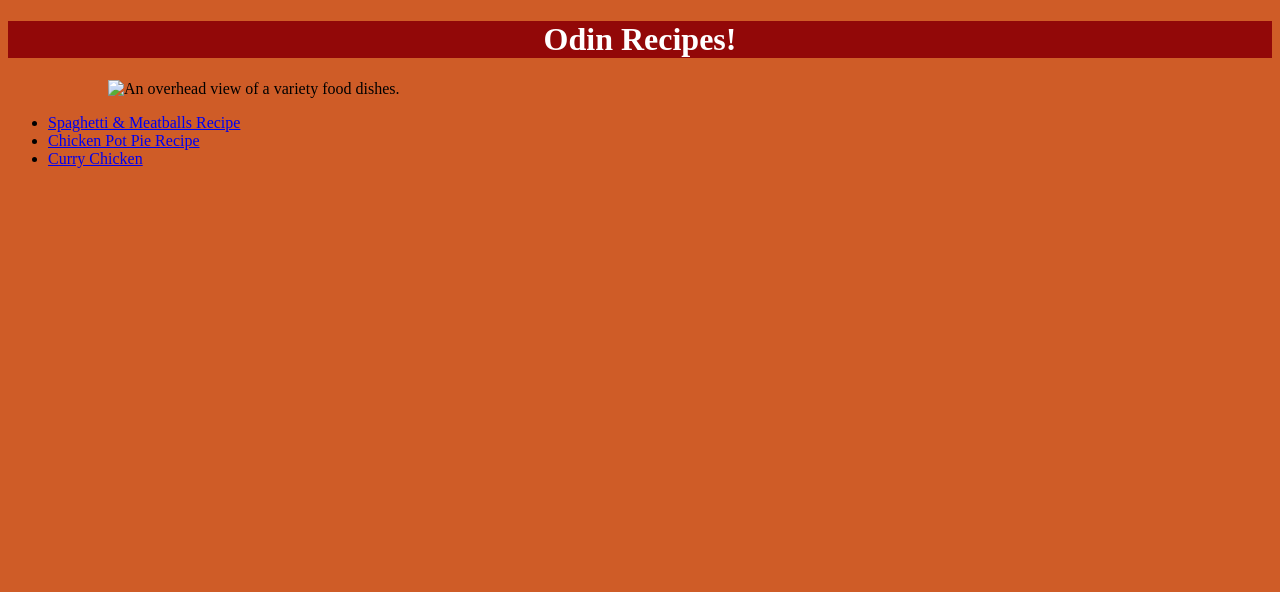
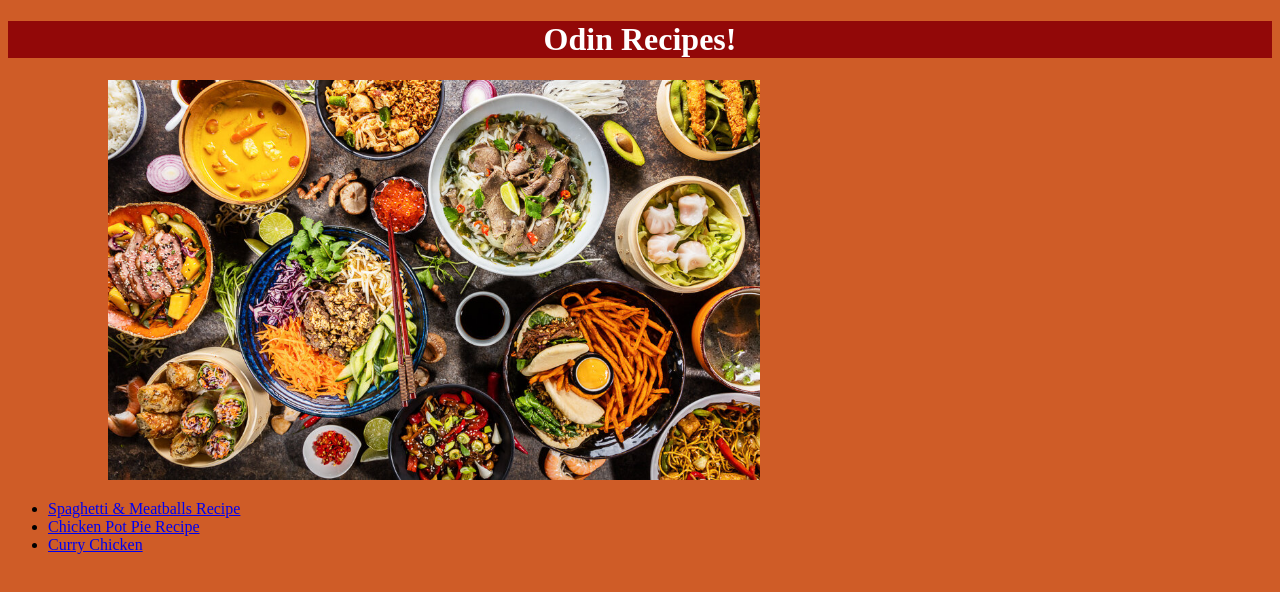
Before and after one commit to Kataparte/odin-recipes, a plain HTML site: page index.html in a window 1280 px wide. Drawn offline with Linux system fonts and the light colour scheme.

Commit message:
Src link changed to appropriate file

```diff
--- a/index.html
+++ b/index.html
@@ -9,7 +9,7 @@
 
     <body>
         <h1>Odin Recipes!</h1>
-        <img id="padding" src="../../TOP/odin-links-and-images/traditional-food-around-the-world-Travlinmad.jpg" alt="An overhead view of a variety food dishes." weight="300" height="400">
+        <img id="padding" src="/recipe-jpgs/traditional-food-around-the-world-Travlinmad.jpg" alt="An overhead view of a variety food dishes." weight="300" height="400">
     <div>
         <ul>
          <li><a href="recipes/spaghetti_and_meatballs.html">Spaghetti & Meatballs Recipe</a></li>
```
